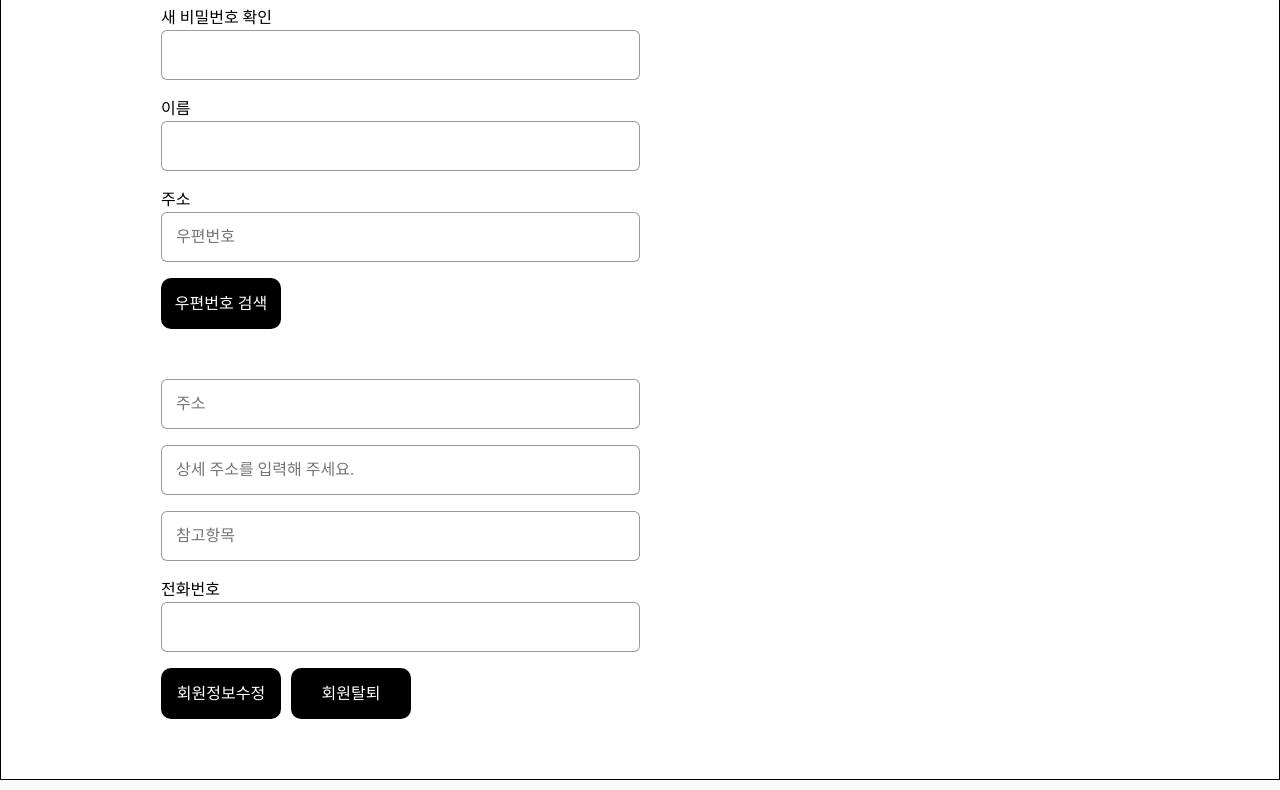
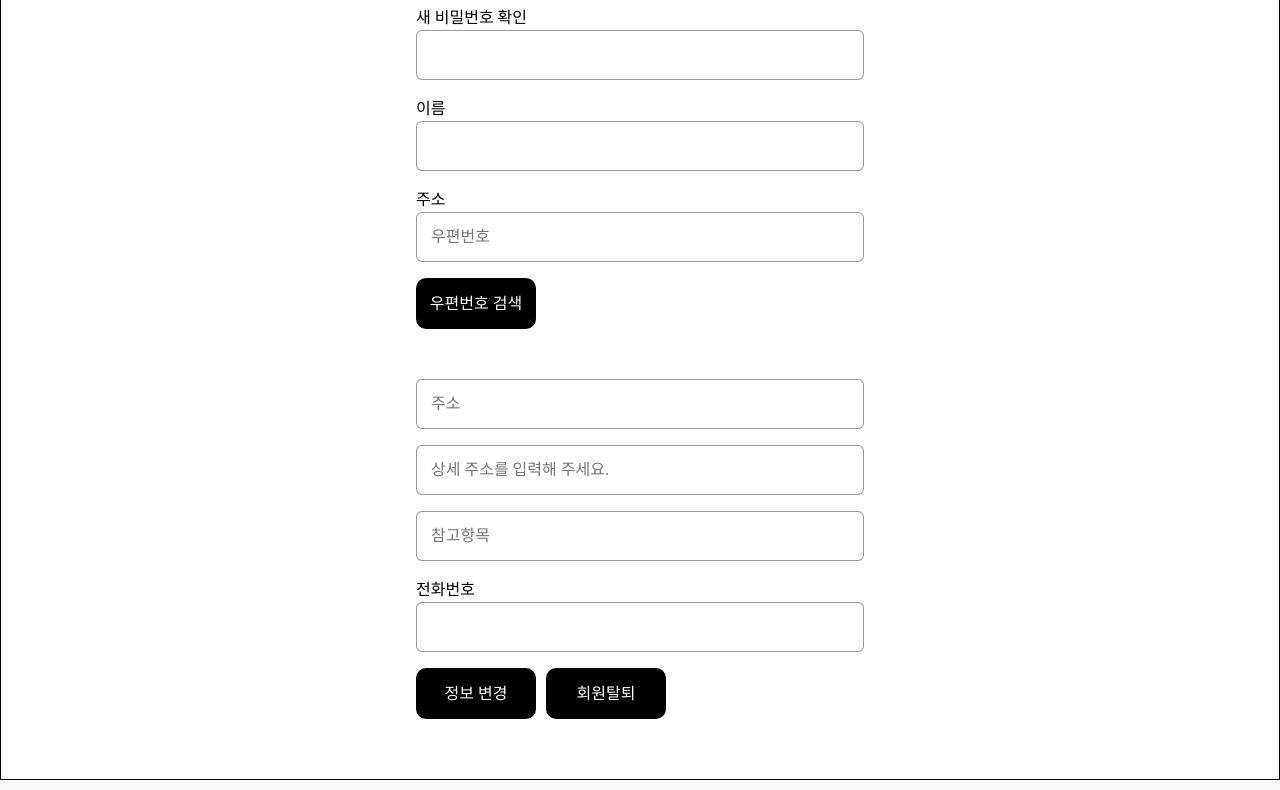
Before and after one commit to wooka000/shinchang-shoppingmall, a website: page src/fe/views/myPagemodify/myPagemodify.html in a window 1280 px wide. Shown: the part 464-1254 px from the top of the page. Drawn offline with Linux system fonts and the light colour scheme.

Commit message:
Design: 디자인수정

```diff
--- a/src/fe/views/myPagemodify/myPagemodify.css
+++ b/src/fe/views/myPagemodify/myPagemodify.css
@@ -5,21 +5,17 @@
     color: #000;
     box-sizing: border-box;
 }
-.container div {
-    margin-top: 40px;
-    margin: 0 auto;
-}
-/* .title {
-    text-align: center;
-} */
-/*  */
-.center {
-    align-items: center;
-    justify-content: space-between;
-}
 
 .user-name > h2 {
     margin-bottom: 10px;
+}
+.container .user-name {
+    align-items: center;
+}
+.container {
+    display: flex;
+    justify-content: center;
+    align-items: center;
 }
 input {
     width: 100%;
@@ -29,7 +25,7 @@ input {
     margin-bottom: 16px;
     border-radius: 6px;
     border: 1.5px solid rgb(55, 54, 54, 0.5);
-    width: 50%;
+    width: 100%;
     height: 50px;
     margin-right: 35%;
 }
--- a/src/fe/views/myPagemodify/myPagemodify.html
+++ b/src/fe/views/myPagemodify/myPagemodify.html
@@ -21,10 +21,11 @@
         <!-- header -->
         <div id="header"></div>
         <div class="container">
+            <div>
             <div class="title">
                 <div class="user-name">
-                <h2>회원 정보 수정</h2>
-            </div>
+                    <h2>회원 정보 수정</h2>
+                </div>
                 <div class="center">
                     <p>아이디</p>
                     <input type="text" />
@@ -64,10 +65,12 @@
                     <input type="text" />
                 </div>
                 <div class="btn">
-                    <button>회원정보수정</button>
+                    <button>정보 변경</button>
                     <button class="user">회원탈퇴</button>
                 </div>
             </div>
+        </div>
+        </div>
         </div>
         <!-- footer -->
         <div id="footer"></div>
```
